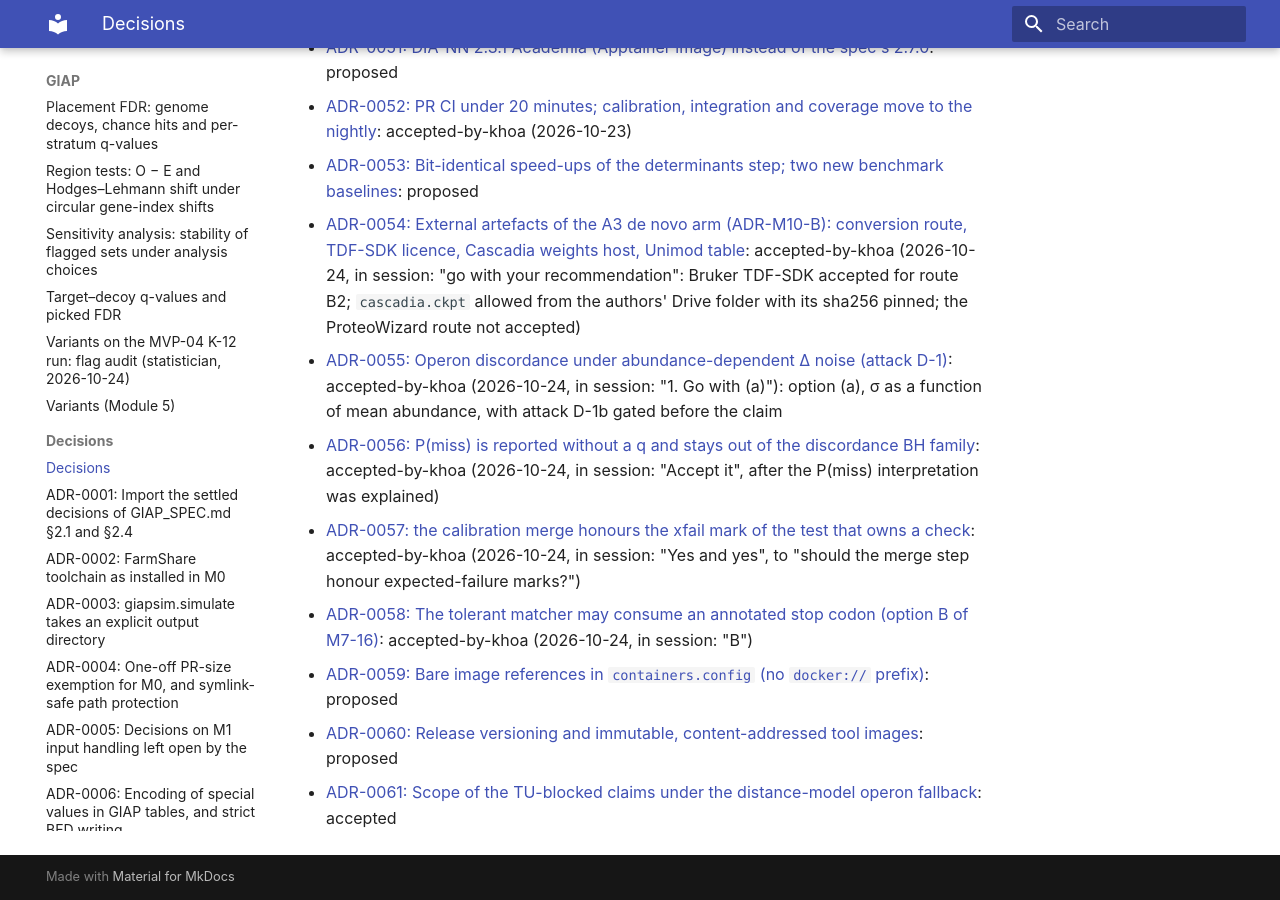
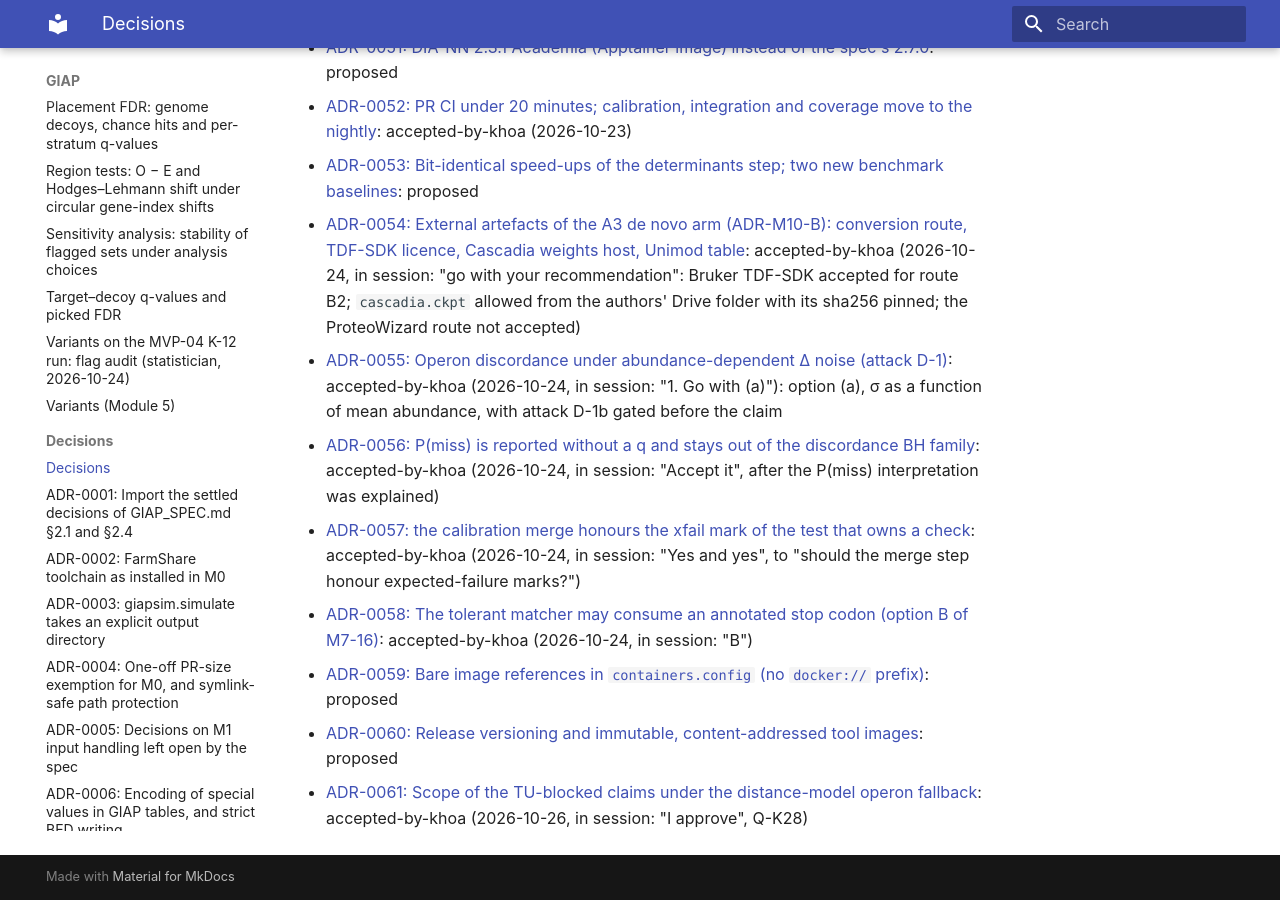
Before and after one commit to khoa-yelo/giap, an MkDocs documentation site: the page built from docs/adr/index.md, in a window 1280 px wide and 900 px high, scrolled down 3130 px. Built offline with MkDocs 1.6.1 and Material for MkDocs 9.7.7, drawn with Linux system fonts in a browser that asks for light colours.

Commit message:
docs(adr): regenerate the ADR index for the new statuses
Agent-Role: lead
Co-Authored-By: Claude Opus 5.5 <noreply@anthropic.com>
Claude-Session: https://claude.ai/code/session_01PrvuX9xr7fWwMTpHJxPSjm

```diff
--- a/docs/adr/index.md
+++ b/docs/adr/index.md
@@ -62,4 +62,4 @@
 - [ADR-0058: The tolerant matcher may consume an annotated stop codon (option B of M7-16)](ADR-0058-annotated-stop-substitution.md): accepted-by-khoa (2026-10-24, in session: "B")
 - [ADR-0059: Bare image references in `containers.config` (no `docker://` prefix)](ADR-0059-bare-image-refs.md): proposed
 - [ADR-0060: Release versioning and immutable, content-addressed tool images](ADR-0060-release-versioning-and-image-keys.md): proposed
-- [ADR-0061: Scope of the TU-blocked claims under the distance-model operon fallback](ADR-0061-distance-model-fallback-scope.md): accepted
+- [ADR-0061: Scope of the TU-blocked claims under the distance-model operon fallback](ADR-0061-distance-model-fallback-scope.md): accepted-by-khoa (2026-10-26, in session: "I approve", Q-K28)
```
